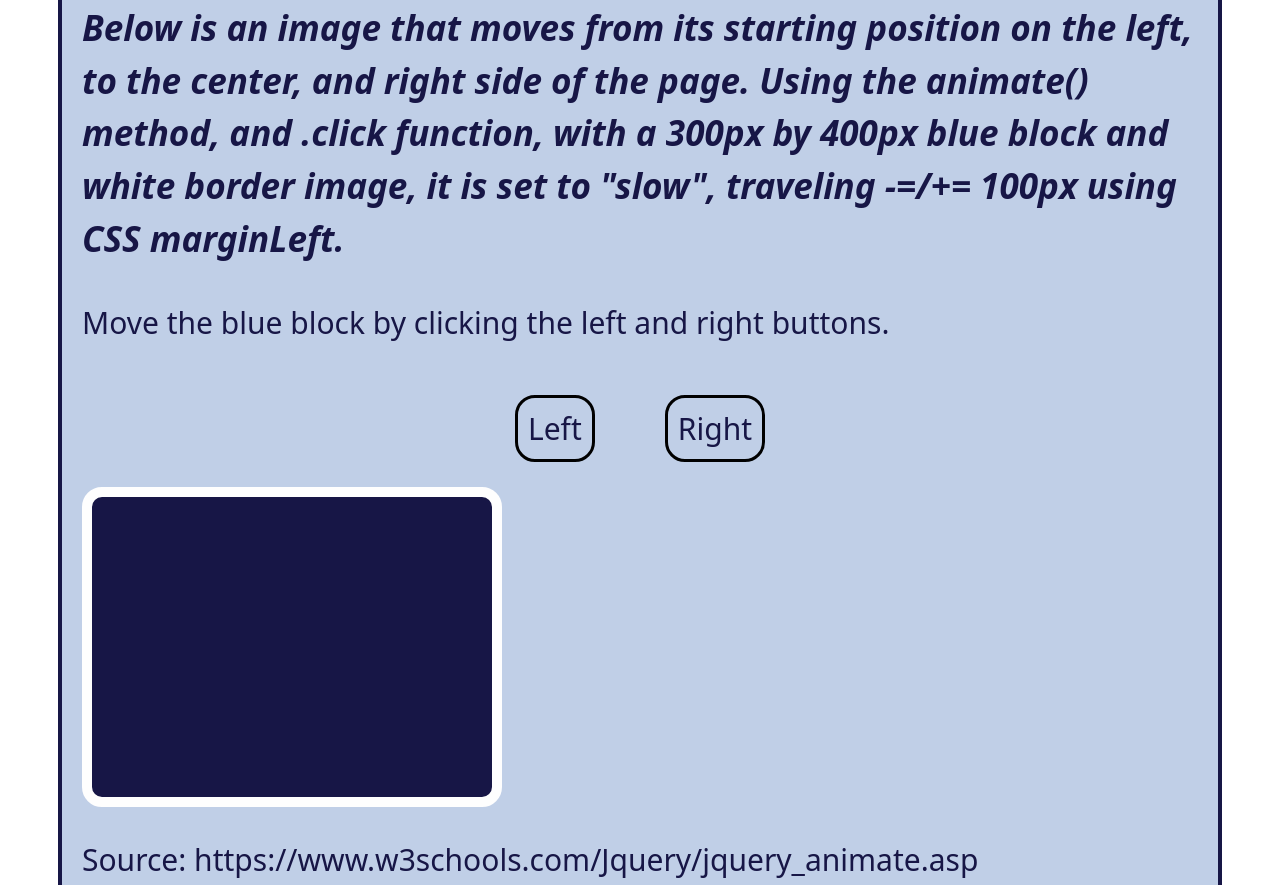
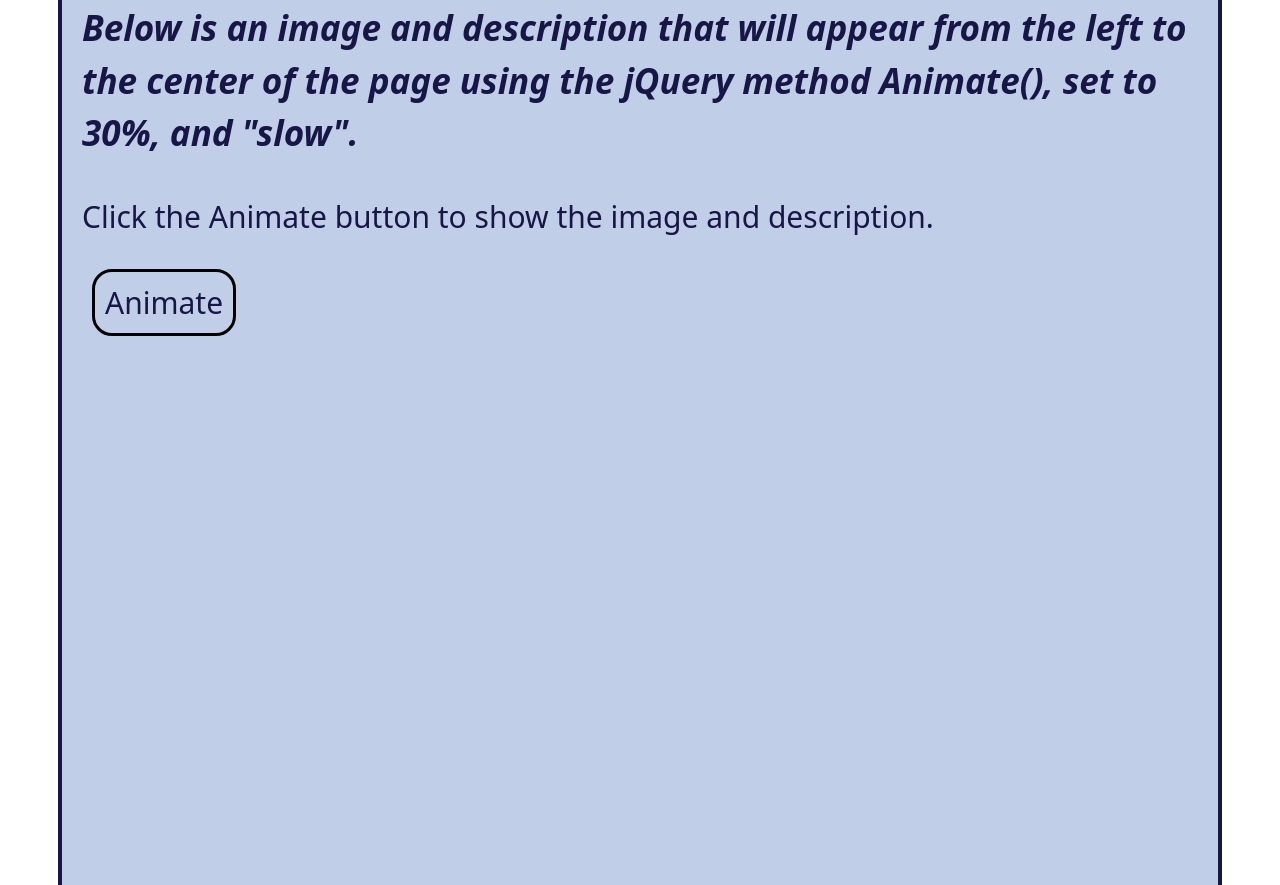
Before and after one commit to diamondtuisano/add147, a plain HTML site: page mod5-finalproject/index.html in a window 1280 px wide. Shown: the part 1426-2311 px from the top of the page. Drawn offline with nearby package versions, Linux system fonts and the light colour scheme.

Commit message:
mod5-finalproject-update

```diff
--- a/mod5-finalproject/css/styles.css
+++ b/mod5-finalproject/css/styles.css
@@ -14,25 +14,18 @@ h1{
     text-align:center;
 }
 
-#move{
-    background:rgb(23, 22, 70);
-    height:300px;
-    width:400px;
-    border-radius: 20px;
-    border:solid 10px rgb(254, 254, 254);
-    text-align:center;
+#animate{
+    position:relative;
+    left:-2000px;
+    width:fit-content;
+    border: 4px solid rgb(23, 22, 70);
+    border-radius: 25px;
+    padding:20px;
+    margin:50px;
+    line-height:1.5;
 }
 
-.animate{
-    display:flex;
-    justify-content:center;
-    align-items:center;
-    padding: 10px;
-    margin:5px;
-    gap:50px;
-}
-
-#left, #right, #display{
+#show, #display{
     display:flex;
     justify-content:center;
     align-items:center;
@@ -48,7 +41,7 @@ h1{
     border-radius: 20px;
 }
 
-#left:hover, #right:hover, #display:hover{
+#show:hover, #display:hover{
     background-color:rgb(23, 22, 70);
     color:rgb(192, 207, 231);
     border: solid 3px rgb(254, 254, 254);
--- a/mod5-finalproject/index.html
+++ b/mod5-finalproject/index.html
@@ -19,16 +19,16 @@
                 <p> Sources: https://www.w3schools.com/js/js_json.asp, https://emojidb.org/streaming-emojis</p>
 
             <h2>jQuery 1 - Make a jQuery Animation</h2>
-                <h3><i>Below is an image that moves from its starting position on the left, to the center, and right side of the page.
-                    Using the animate() method, and .click function, with a 300px by 400px blue block and white border image, it is set to "slow",
-                    traveling -=/+= 100px using CSS marginLeft.</i></h3>
-                    <p>Move the blue block by clicking the left and right buttons.</p>
-                    <div class="animate">
-                        <button id="left">Left</button>
-                        <button id="right">Right</button>
+                <h3><i>Below is an image and description that will appear from the left to the center of the page using the jQuery method Animate(),
+                    set to 30%, and "slow".</i></h3>
+                    <p>Click the Animate button to show the image and description.</p>
+                    <button id="show">Animate</button>
+                    <div id="animate">
+                        <h2>The Good Place</h2>
+                        <p>This show is a philosophical comedy about redemption and systemic change.</p>
+                        <img src="../mod5-finalproject/thegoodplace.jpg" alt="The Good Place poster">
                     </div>
-                    <div id="move"></div>
-                <p> Source: https://www.w3schools.com/Jquery/jquery_animate.asp</p>
+                <p> Sources: https://www.w3schools.com/Jquery/jquery_animate.asp, https://rangeviewnews.org/21877/ame/the-good-place-seasons-1-3-synopsis/</p>
 
             <h2>jQuery 2 - Use jQuery AJAX to display the content of a text file. </h2>
                 <h3><i>Below is a button, that, when clicked, shows a text file. Using the jQuery AJAX load() method, it takes
--- a/mod5-finalproject/scripts/scripts.js
+++ b/mod5-finalproject/scripts/scripts.js
@@ -23,14 +23,12 @@ document.getElementById("part-1").innerHTML = info;
 //Animation + AJAX
 $(document).ready(function() {
 
-    $("#left").click(function() {
-        $("#move").animate({
-            marginLeft: "-=100px"}, "slow")
+    $("#show").click(function() {
+        $("#animate").animate({
+            left: "30%"},
+            "slow")
     });
-    $("#right").click(function() {
-        $("#move").animate({
-            marginLeft: "+=100px"}, "slow")
-    });
+
     $("#display").click(function() {
         $("#ajax").load("jQuery2.txt");
     });
```
Also changed, not shown: mod5-finalproject/thegoodplace.jpg (added).
